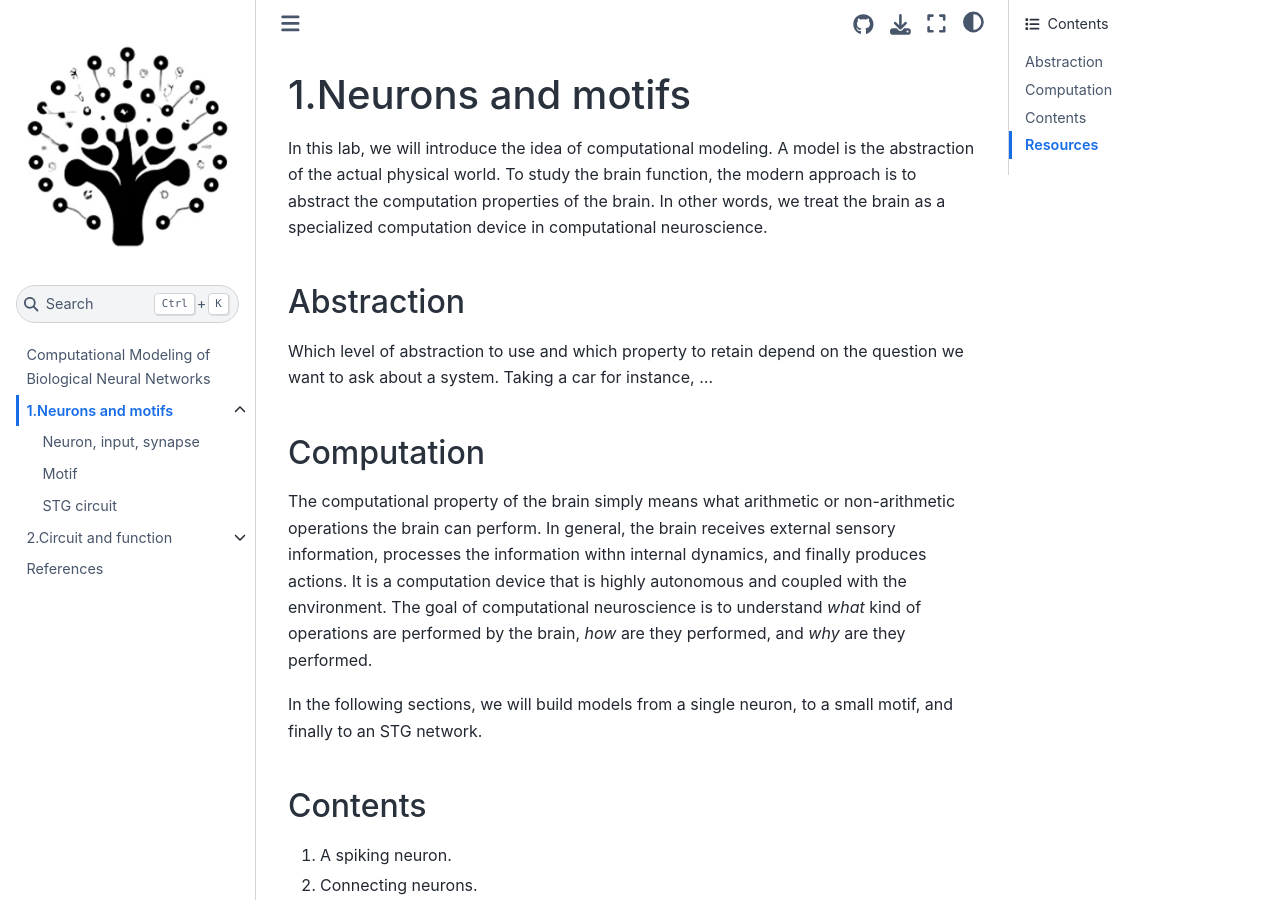
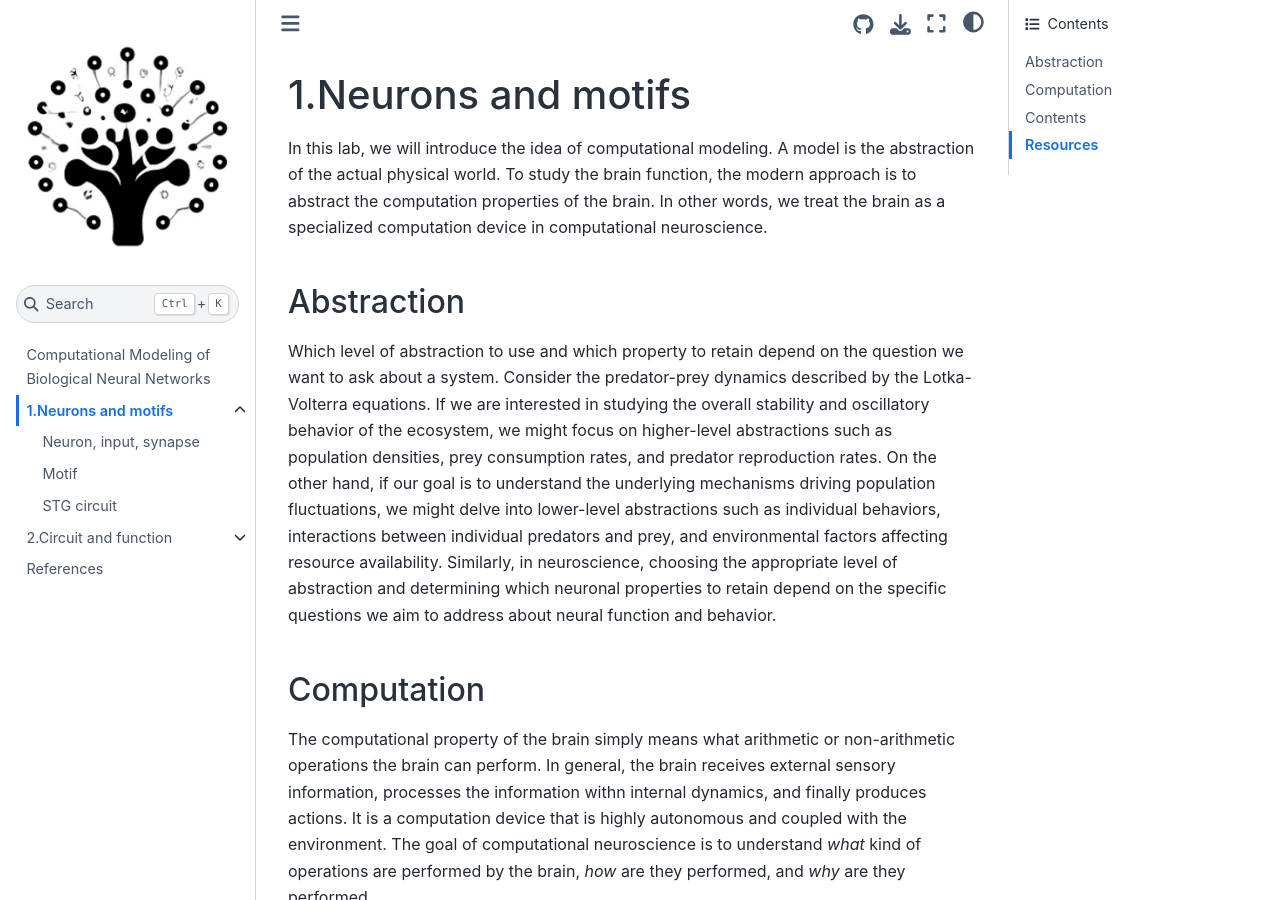
Before and after one commit to weirdoglh/ComBioNetwork, a Jupyter Book: the page built from book/Lab1/index.md, in a window 1280 px wide and 900 px high. Built offline with Jupyter Book 1.0.4 settings and Sphinx 7.4.7 and the Sphinx Book theme 1.1.4, drawn with Linux system fonts in a browser that asks for light colours; pages that are not in the unit, such as notebooks, are missing from menus.

Commit message:
Update index.md

```diff
--- a/book/Lab1/index.md
+++ b/book/Lab1/index.md
@@ -3,7 +3,7 @@
 In this lab, we will introduce the idea of computational modeling. A model is the abstraction of the actual physical world. To study the brain function, the modern approach is to abstract the computation properties of the brain. In other words, we treat the brain as a specialized computation device in computational neuroscience.
 
 ## Abstraction
-Which level of abstraction to use and which property to retain depend on the question we want to ask about a system. Taking a car for instance, ...
+Which level of abstraction to use and which property to retain depend on the question we want to ask about a system. Consider the predator-prey dynamics described by the Lotka-Volterra equations. If we are interested in studying the overall stability and oscillatory behavior of the ecosystem, we might focus on higher-level abstractions such as population densities, prey consumption rates, and predator reproduction rates. On the other hand, if our goal is to understand the underlying mechanisms driving population fluctuations, we might delve into lower-level abstractions such as individual behaviors, interactions between individual predators and prey, and environmental factors affecting resource availability. Similarly, in neuroscience, choosing the appropriate level of abstraction and determining which neuronal properties to retain depend on the specific questions we aim to address about neural function and behavior.
 
 ## Computation
 The computational property of the brain simply means what arithmetic or non-arithmetic operations the brain can perform. In general, the brain receives external sensory information, processes the information withn internal dynamics, and finally produces actions. It is a computation device that is highly autonomous and coupled with the environment. The goal of computational neuroscience is to understand *what* kind of operations are performed by the brain, *how* are they performed, and *why* are they performed.
```
